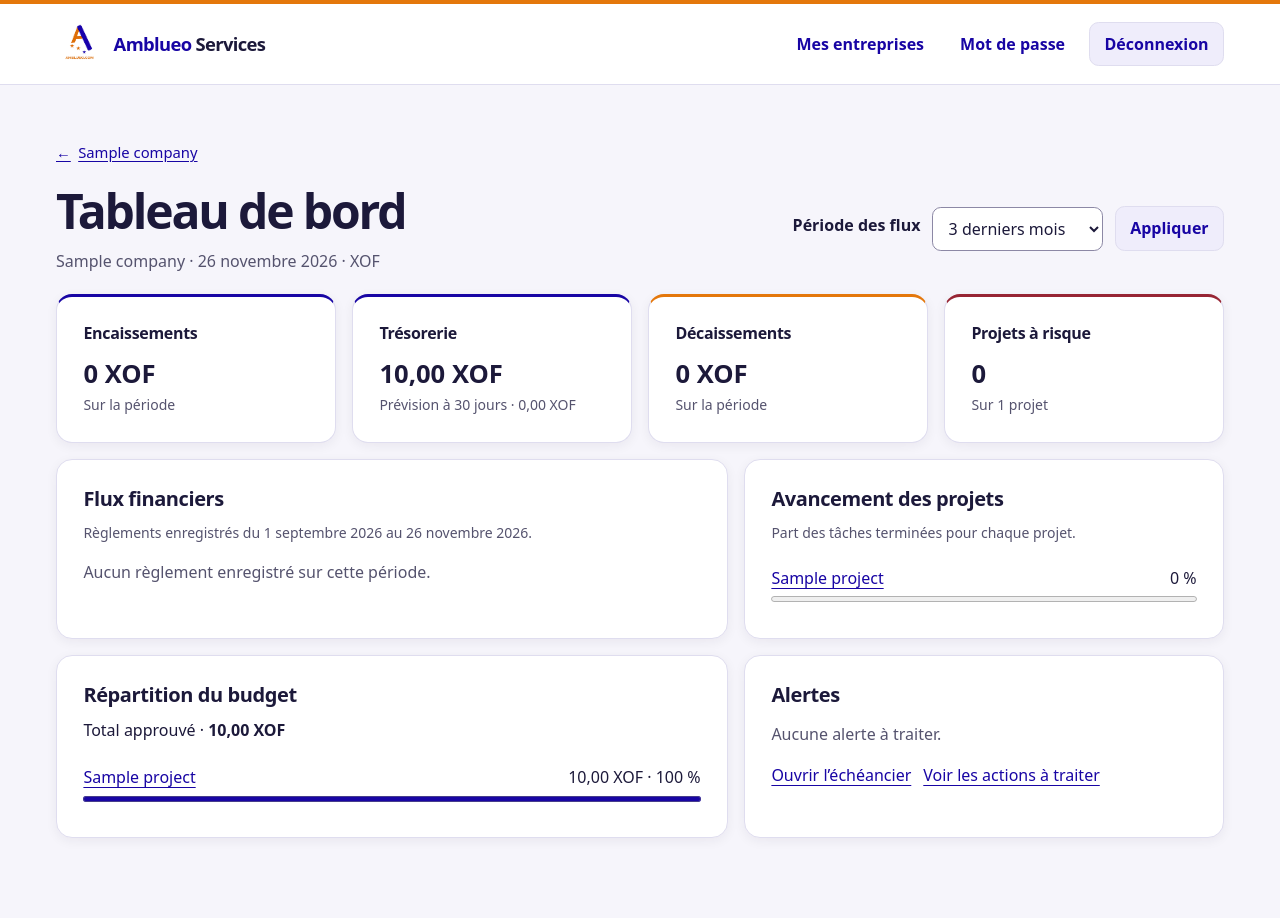
After one commit to 30diaby-arch/amblueo-services, a Django app: page /e/1/tableau-de-bord/ in a window 1280 px wide. The commit adds this page. Run offline with Django 5.2, Linux system fonts and the light colour scheme; a user stored in the database is signed in; tables that the repository leaves empty hold one stand-in row (values such as "Sample post").

Commit message:
Intégrer le tableau de bord d’aide à la décision

```diff
--- a/Backend/config/urls.py
+++ b/Backend/config/urls.py
@@ -1,7 +1,7 @@
 from django.contrib.auth import views as auth
 from django.urls import path
 
-from pilot.views import accounts, companies, exports, financial, imports, projects, system
+from pilot.views import accounts, companies, dashboard, exports, financial, imports, projects, system
 
 urlpatterns = [
     path("health/", system.health, name="health"),
@@ -35,6 +35,7 @@ urlpatterns = [
     path("e/<int:AMBLUEO_UI_ENTREPRISE_ID>/operation/<int:AMBLUEO_UI_OBJET_ID>/correction/<int:AMBLUEO_UI_ECRITURE_ID>/", financial.posting_void, name="posting_void"),
     path("e/<int:AMBLUEO_UI_ENTREPRISE_ID>/operation/<int:AMBLUEO_UI_OBJET_ID>/document/", financial.attachment, name="attachment"),
     path("e/<int:AMBLUEO_UI_ENTREPRISE_ID>/tresorerie/", financial.opening, name="opening"),
+    path("e/<int:AMBLUEO_UI_ENTREPRISE_ID>/tableau-de-bord/", dashboard.overview, name="dashboard"),
     path("e/<int:AMBLUEO_UI_ENTREPRISE_ID>/import-initial/", imports.initial, name="initial_import"),
     path("e/<int:AMBLUEO_UI_ENTREPRISE_ID>/echeancier/", financial.schedule, name="schedule"),
     path("e/<int:AMBLUEO_UI_ENTREPRISE_ID>/operation/<int:AMBLUEO_UI_OBJET_ID>/reference/",
--- /dev/null
+++ b/Backend/pilot/views/dashboard.py
@@ -0,0 +1,106 @@
+from datetime import timedelta
+
+from django.contrib.auth.decorators import login_required
+from django.db.models import Count, Q, Sum
+from django.shortcuts import render
+from django.utils import timezone
+from django.utils.formats import date_format
+from django.views.decorators.cache import never_cache
+from django.views.decorators.http import require_safe
+
+from .. import finance
+from ..models import Operation, Posting, Project
+from .common import AMBLUEO_SECURITE_FINANCE, membership
+
+
+AMBLUEO_DASHBOARD_PERIODES = (
+    ("1", "Ce mois"), ("3", "3 derniers mois"), ("12", "12 derniers mois"),
+)
+
+
+def flux(AMBLUEO_DASHBOARD_ENTREPRISE, AMBLUEO_DASHBOARD_JOUR, AMBLUEO_DASHBOARD_MOIS):
+    AMBLUEO_DASHBOARD_DEBUT = AMBLUEO_DASHBOARD_JOUR.replace(day=1)
+    for AMBLUEO_DASHBOARD_INDEX in range(AMBLUEO_DASHBOARD_MOIS - 1):
+        AMBLUEO_DASHBOARD_DEBUT = (AMBLUEO_DASHBOARD_DEBUT - timedelta(days=1)).replace(day=1)
+    AMBLUEO_DASHBOARD_GROUPES = {}
+    AMBLUEO_DASHBOARD_DATE = AMBLUEO_DASHBOARD_DEBUT
+    while AMBLUEO_DASHBOARD_DATE <= AMBLUEO_DASHBOARD_JOUR:
+        AMBLUEO_DASHBOARD_CLE = (
+            (AMBLUEO_DASHBOARD_DATE.day - 1) // 7 if AMBLUEO_DASHBOARD_MOIS == 1
+            else AMBLUEO_DASHBOARD_DATE.replace(day=1)
+        )
+        if AMBLUEO_DASHBOARD_CLE not in AMBLUEO_DASHBOARD_GROUPES:
+            AMBLUEO_DASHBOARD_GROUPES[AMBLUEO_DASHBOARD_CLE] = {
+                "label": date_format(AMBLUEO_DASHBOARD_DATE, "j M" if AMBLUEO_DASHBOARD_MOIS == 1 else "M y"),
+                "income": finance.AMBLUEO_FINANCE_ZERO, "expense": finance.AMBLUEO_FINANCE_ZERO,
+            }
+        AMBLUEO_DASHBOARD_DATE += timedelta(days=1)
+
+    for AMBLUEO_DASHBOARD_ECRITURE in Posting.objects.filter(
+        operation__project__company=AMBLUEO_DASHBOARD_ENTREPRISE,
+        operation__state=Operation.State.APPROVED, kind=Posting.Kind.PAYMENT, void=False,
+        date__range=(AMBLUEO_DASHBOARD_DEBUT, AMBLUEO_DASHBOARD_JOUR),
+    ).order_by().values("date", "operation__kind").annotate(amount=Sum("amount")):
+        AMBLUEO_DASHBOARD_DATE = AMBLUEO_DASHBOARD_ECRITURE["date"]
+        AMBLUEO_DASHBOARD_CLE = (
+            (AMBLUEO_DASHBOARD_DATE.day - 1) // 7 if AMBLUEO_DASHBOARD_MOIS == 1
+            else AMBLUEO_DASHBOARD_DATE.replace(day=1)
+        )
+        AMBLUEO_DASHBOARD_GROUPES[AMBLUEO_DASHBOARD_CLE][AMBLUEO_DASHBOARD_ECRITURE["operation__kind"]] += (
+            AMBLUEO_DASHBOARD_ECRITURE["amount"]
+        )
+    AMBLUEO_DASHBOARD_POINTS = list(AMBLUEO_DASHBOARD_GROUPES.values())
+    AMBLUEO_DASHBOARD_MAX = max(
+        max(AMBLUEO_DASHBOARD_POINT["income"], AMBLUEO_DASHBOARD_POINT["expense"])
+        for AMBLUEO_DASHBOARD_POINT in AMBLUEO_DASHBOARD_POINTS
+    )
+    AMBLUEO_DASHBOARD_TOTAUX = dict.fromkeys(Operation.Kind.values, finance.AMBLUEO_FINANCE_ZERO)
+    for AMBLUEO_DASHBOARD_POINT in AMBLUEO_DASHBOARD_POINTS:
+        for AMBLUEO_DASHBOARD_TYPE in Operation.Kind.values:
+            AMBLUEO_DASHBOARD_MONTANT = AMBLUEO_DASHBOARD_POINT[AMBLUEO_DASHBOARD_TYPE]
+            AMBLUEO_DASHBOARD_TOTAUX[AMBLUEO_DASHBOARD_TYPE] += AMBLUEO_DASHBOARD_MONTANT
+            AMBLUEO_DASHBOARD_POINT[f"{AMBLUEO_DASHBOARD_TYPE}_height"] = (
+                round(100 * AMBLUEO_DASHBOARD_MONTANT / AMBLUEO_DASHBOARD_MAX) if AMBLUEO_DASHBOARD_MAX else 0
+            )
+    return AMBLUEO_DASHBOARD_DEBUT, AMBLUEO_DASHBOARD_POINTS, AMBLUEO_DASHBOARD_TOTAUX
+
+
+@login_required
+@never_cache
+@require_safe
+def overview(AMBLUEO_UI_REQUETE, AMBLUEO_UI_ENTREPRISE_ID):
+    AMBLUEO_UI_MEMBRE = membership(AMBLUEO_UI_REQUETE, AMBLUEO_UI_ENTREPRISE_ID, AMBLUEO_SECURITE_FINANCE)
+    AMBLUEO_UI_PERIODE = AMBLUEO_UI_REQUETE.GET.get("periode", "3")
+    if AMBLUEO_UI_PERIODE not in dict(AMBLUEO_DASHBOARD_PERIODES):
+        AMBLUEO_UI_PERIODE = "3"
+    AMBLUEO_UI_JOUR = timezone.localdate()
+    AMBLUEO_UI_DEBUT, AMBLUEO_UI_FLUX, AMBLUEO_UI_TOTAUX = flux(
+        AMBLUEO_UI_MEMBRE.company, AMBLUEO_UI_JOUR, int(AMBLUEO_UI_PERIODE),
+    )
+    AMBLUEO_UI_PROJETS = Project.objects.filter(company_id=AMBLUEO_UI_ENTREPRISE_ID).annotate(
+        tasks_total=Count("task"),
+        tasks_done=Count("task", filter=Q(task__status="done")),
+    ).order_by("end", "pk")
+    AMBLUEO_UI_BUDGETS = [(AMBLUEO_UI_PROJET, finance.budget_summary(AMBLUEO_UI_PROJET))
+                          for AMBLUEO_UI_PROJET in AMBLUEO_UI_PROJETS]
+    AMBLUEO_UI_RISQUES = [(AMBLUEO_UI_PROJET, AMBLUEO_UI_STATS)
+                         for AMBLUEO_UI_PROJET, AMBLUEO_UI_STATS in AMBLUEO_UI_BUDGETS
+                         if AMBLUEO_UI_STATS["forecast"] < 0]
+    AMBLUEO_UI_TOTAL_BUDGET = sum(
+        (AMBLUEO_UI_STATS["approved"] for _, AMBLUEO_UI_STATS in AMBLUEO_UI_BUDGETS), finance.AMBLUEO_FINANCE_ZERO,
+    )
+    AMBLUEO_UI_ECHEANCES = finance.payment_schedule(Operation.objects.filter(
+        project__company_id=AMBLUEO_UI_ENTREPRISE_ID, due__lt=AMBLUEO_UI_JOUR,
+    ).select_related("project").order_by("due", "pk"))
+    AMBLUEO_UI_DEPENSES = Operation.objects.filter(
+        project__company_id=AMBLUEO_UI_ENTREPRISE_ID, kind=Operation.Kind.EXPENSE, state=Operation.State.SUBMITTED,
+    ).select_related("project").order_by("due", "pk")
+    return render(AMBLUEO_UI_REQUETE, "pilot/dashboard.html", {
+        "member": AMBLUEO_UI_MEMBRE, "today": AMBLUEO_UI_JOUR, "period_start": AMBLUEO_UI_DEBUT,
+        "period": AMBLUEO_UI_PERIODE, "periods": AMBLUEO_DASHBOARD_PERIODES,
+        "flow": AMBLUEO_UI_FLUX, "totals": AMBLUEO_UI_TOTAUX,
+        "cash": finance.cash_summary(AMBLUEO_UI_MEMBRE.company),
+        "projects": AMBLUEO_UI_PROJETS, "project_count": len(AMBLUEO_UI_PROJETS),
+        "budgets": AMBLUEO_UI_BUDGETS, "budget_total": AMBLUEO_UI_TOTAL_BUDGET,
+        "risks": AMBLUEO_UI_RISQUES, "overdue": AMBLUEO_UI_ECHEANCES, "pending": AMBLUEO_UI_DEPENSES[:5],
+    })
--- a/Frontend/static/pilot/app.css
+++ b/Frontend/static/pilot/app.css
@@ -341,3 +341,38 @@ input[type=checkbox], input[type=radio] { accent-color: var(--AMBLUEO_UI_PRIMAIR
 .setup-list li strong { display: block; }
 .setup-list li span { color: var(--AMBLUEO_UI_SECONDAIRE); }
 .export-filters { margin-bottom: 1rem; }
+
+.dashboard-header { margin-bottom: 1.25rem; }
+.dashboard-header form { margin: 0; }
+.dashboard-header select { width: auto; }
+.dashboard-kpis, .dashboard-panels { display: grid; gap: 1rem; margin-bottom: 1rem; }
+.dashboard-kpis { grid-template-columns: repeat(4, minmax(0, 1fr)); }
+.dashboard-panels { grid-template-columns: minmax(0, 1.4fr) minmax(0, 1fr); }
+.dashboard .panel { margin: 0; box-shadow: 0 3px 12px rgb(28 25 58 / 6%); }
+.dashboard-kpis .panel { border-top: .24rem solid var(--AMBLUEO_UI_PRIMAIRE); }
+.dashboard-kpis .dashboard-expenses { border-top-color: var(--AMBLUEO_UI_ACCENT); }
+.dashboard-kpis .dashboard-risks { border-top-color: var(--AMBLUEO_UI_DANGER); }
+.dashboard-kpis h2 { font-size: 1rem; }
+.dashboard-kpis strong { display: block; font-size: clamp(1.2rem, 2vw, 1.65rem); }
+.dashboard-kpis span { display: block; color: var(--AMBLUEO_UI_SECONDAIRE); font-size: .875rem; }
+.dashboard-legend { display: flex; gap: .9rem; flex-wrap: wrap; font-size: .875rem; }
+.dashboard-legend span::before { content: ""; display: inline-block; width: .65rem; height: .65rem; margin-right: .35rem; background: var(--AMBLUEO_UI_PRIMAIRE); border-radius: .15rem; }
+.dashboard-legend span + span::before { background: var(--AMBLUEO_UI_ACCENT); }
+.dashboard-chart-wrap { overflow-x: auto; }
+.dashboard-chart { display: flex; gap: .45rem; margin: .75rem 0; width: max-content; min-width: 100%; }
+.dashboard-group { display: grid; grid-template-rows: 10rem 2rem; width: 2.2rem; flex: 1; text-align: center; }
+.dashboard-columns { display: flex; align-items: end; justify-content: center; gap: .2rem; height: 100%; border-bottom: 1px solid var(--AMBLUEO_UI_BORDURE); }
+.dashboard-bar { width: 38%; height: var(--dashboard-value); background: var(--AMBLUEO_UI_PRIMAIRE); border-radius: .2rem .2rem 0 0; }
+.dashboard-bar.expense { background: var(--AMBLUEO_UI_ACCENT); }
+.dashboard-group small { font-size: .75rem; }
+.dashboard-progress li { display: grid; grid-template-columns: minmax(0, 1fr) auto; gap: .15rem .65rem; padding: .4rem 0; }
+.dashboard-progress progress { grid-column: 1 / -1; width: 100%; height: .75rem; accent-color: var(--AMBLUEO_UI_PRIMAIRE); }
+.dashboard-alerts li { display: flex; align-items: baseline; gap: .65rem; padding: .5rem 0; border-bottom: 1px solid var(--AMBLUEO_UI_BORDURE); }
+.dashboard-alerts strong { color: var(--AMBLUEO_UI_DANGER); font-size: .875rem; }
+@media (max-width: 840px) {
+    .dashboard-kpis { grid-template-columns: repeat(2, minmax(0, 1fr)); }
+    .dashboard-panels { grid-template-columns: minmax(0, 1fr); }
+}
+@media (max-width: 420px) {
+    .dashboard-kpis { grid-template-columns: minmax(0, 1fr); }
+}
--- a/Frontend/templates/pilot/company.html
+++ b/Frontend/templates/pilot/company.html
@@ -1,7 +1,7 @@
 {% extends "pilot/base.html" %}{% block title %}{{ member.company }} · Amblueo Services{% endblock %}{% block content %}
 <nav class="crumb" aria-label="Fil d’Ariane"><a href="{% url 'home' %}">Mes entreprises</a></nav>
 <div class="heading"><div><h1>{{ member.company }}</h1><p>{{ member.get_role_display }} · {{ member.company.currency }}</p></div>
-<div class="actions">{% if can_manage %}<a class="button" href="{% url 'project_new' member.company_id %}">Nouveau projet</a>{% endif %}
+<div class="actions">{% if can_finance %}<a class="button" href="{% url 'dashboard' member.company_id %}">Tableau de bord</a>{% endif %}{% if can_manage %}<a class="button" href="{% url 'project_new' member.company_id %}">Nouveau projet</a>{% endif %}
 {% if member.role == "owner" %}<a class="button secondary" href="{% url 'initial_import' member.company_id %}">Importer des données</a>{% endif %}
 {% if can_view_finance %}<a class="button secondary" href="{% url 'schedule' member.company_id %}">Échéancier</a><a class="button secondary" href="{% url 'export' member.company_id %}">Préparer un export</a>{% endif %}</div></div>
 {% include "pilot/company/priorities.html" %}
--- /dev/null
+++ b/Frontend/templates/pilot/dashboard.html
@@ -0,0 +1,103 @@
+{% extends "pilot/base.html" %}
+{% block title %}Tableau de bord · {{ member.company }} · Amblueo Services{% endblock %}
+{% block content %}
+{% with currency=member.company.currency %}
+<div class="dashboard">
+    <nav class="crumb" aria-label="Fil d’Ariane"><a href="{% url 'company' member.company_id %}">{{ member.company }}</a></nav>
+    <div class="heading dashboard-header">
+        <div><h1>Tableau de bord</h1><p>{{ member.company }} · {{ today }} · {{ currency }}</p></div>
+        <form method="get" class="actions">
+            <label for="dashboard-periode">Période des flux</label>
+            <select id="dashboard-periode" name="periode">
+                {% for value, label in periods %}<option value="{{ value }}"{% if period == value %} selected{% endif %}>{{ label }}</option>{% endfor %}
+            </select>
+            <button class="quiet">Appliquer</button>
+        </form>
+    </div>
+    <section class="dashboard-kpis" aria-label="Indicateurs clés">
+        <div class="panel"><h2>Encaissements</h2><strong>{{ totals.income }} {{ currency }}</strong><span>Sur la période</span></div>
+        <div class="panel"><h2>Trésorerie</h2>
+            {% if cash %}<strong>{{ cash.current }} {{ currency }}</strong><span>Prévision à 30 jours · {{ cash.forecast }} {{ currency }}</span>
+            {% else %}<a href="{% url 'opening' member.company_id %}">Initialiser le solde d’ouverture</a>{% endif %}
+        </div>
+        <div class="panel dashboard-expenses"><h2>Décaissements</h2><strong>{{ totals.expense }} {{ currency }}</strong><span>Sur la période</span></div>
+        <div class="panel dashboard-risks"><h2>Projets à risque</h2><strong>{{ risks|length }}</strong><span>Sur {{ project_count }} projet{{ project_count|pluralize }}</span></div>
+    </section>
+    <div class="dashboard-panels">
+        <section class="panel" aria-labelledby="dashboard-flux">
+            <h2 id="dashboard-flux">Flux financiers</h2>
+            <p class="helptext">Règlements enregistrés du {{ period_start }} au {{ today }}.</p>
+            {% if totals.income or totals.expense %}
+            <div class="dashboard-legend" aria-hidden="true"><span>Encaissements</span><span>Décaissements</span></div>
+            <div class="dashboard-chart-wrap">
+                <div class="dashboard-chart" aria-hidden="true">
+                    {% for point in flow %}
+                    <div class="dashboard-group">
+                        <div class="dashboard-columns">
+                            <div class="dashboard-bar" style="--dashboard-value:{{ point.income_height }}%" title="Encaissements · {{ point.income }} {{ currency }}"></div>
+                            <div class="dashboard-bar expense" style="--dashboard-value:{{ point.expense_height }}%" title="Décaissements · {{ point.expense }} {{ currency }}"></div>
+                        </div>
+                        <small>{{ point.label }}</small>
+                    </div>
+                    {% endfor %}
+                </div>
+            </div>
+            <details><summary>Voir les montants par période</summary>
+                <div class="table-wrap" tabindex="0" role="region" aria-label="Montants des flux">
+                    <table><thead><tr><th scope="col">Période</th><th scope="col">Encaissements</th><th scope="col">Décaissements</th></tr></thead>
+                    <tbody>{% for point in flow %}<tr><th scope="row">{{ point.label }}</th><td>{{ point.income }} {{ currency }}</td><td>{{ point.expense }} {{ currency }}</td></tr>{% endfor %}</tbody></table>
+                </div>
+            </details>
+            {% else %}<p class="empty">Aucun règlement enregistré sur cette période.</p>{% endif %}
+        </section>
+        <section class="panel" aria-labelledby="dashboard-projets">
+            <h2 id="dashboard-projets">Avancement des projets</h2>
+            <p class="helptext">Part des tâches terminées pour chaque projet.</p>
+            <ul class="clean dashboard-progress">
+                {% for project in projects|slice:":6" %}
+                <li><a href="{% url 'project' member.company_id project.pk %}">{{ project.name }}</a>
+                    {% if project.tasks_total %}
+                    <span>{% widthratio project.tasks_done project.tasks_total 100 %} %</span>
+                    <progress max="{{ project.tasks_total }}" value="{{ project.tasks_done }}" aria-label="Tâches terminées pour {{ project.name }}"></progress>
+                    {% else %}<span class="helptext">Aucune tâche</span>{% endif %}
+                </li>
+                {% empty %}<li class="empty">Aucun projet.</li>{% endfor %}
+            </ul>
+            {% if project_count > 6 %}<a href="{% url 'company' member.company_id %}#projets">Voir tous les projets</a>{% endif %}
+        </section>
+        <section class="panel" aria-labelledby="dashboard-budgets">
+            <h2 id="dashboard-budgets">Répartition du budget</h2>
+            {% if budget_total %}
+                <p>Total approuvé · <strong>{{ budget_total }} {{ currency }}</strong></p>
+                <ul class="clean dashboard-progress">
+                    {% for project, stats in budgets %}{% if stats.approved %}
+                    <li><a href="{% url 'project' member.company_id project.pk %}#budget">{{ project.name }}</a>
+                        {% widthratio stats.approved budget_total 100 as share %}
+                        <span>{{ stats.approved }} {{ currency }} · {{ share }} %</span>
+                        <progress max="100" value="{{ share }}" aria-label="Part du budget pour {{ project.name }}"></progress>
+                    </li>
+                    {% endif %}{% endfor %}
+                </ul>
+            {% else %}<p class="empty">Aucun budget approuvé.</p>{% endif %}
+        </section>
+        <section class="panel" aria-labelledby="dashboard-alertes">
+            <h2 id="dashboard-alertes">Alertes</h2>
+            <ul class="clean dashboard-alerts">
+                {% if cash.forecast < 0 %}<li><strong>Trésorerie</strong><a href="{% url 'company' member.company_id %}">Solde prévisionnel négatif · {{ cash.forecast }} {{ currency }}</a></li>{% endif %}
+                {% for project, stats in risks|slice:":5" %}
+                <li><strong>Budget</strong><a href="{% url 'project' member.company_id project.pk %}#budget">{{ project.name }} · {% if stats.available < 0 %}Budget dépassé{% else %}Risque de dépassement{% endif %}</a></li>
+                {% endfor %}
+                {% for op, amount in overdue|slice:":5" %}
+                <li><strong>Impayé</strong><a href="{% url 'operation' member.company_id op.pk %}">{{ op.title }} · {{ amount }} {{ currency }} · {{ op.due }}</a></li>
+                {% endfor %}
+                {% for op in pending %}
+                <li><strong>Validation</strong><a href="{% url 'operation' member.company_id op.pk %}">{{ op.title }} · {{ op.amount }} {{ currency }}</a></li>
+                {% endfor %}
+            </ul>
+            {% if not risks and not overdue and not pending and not cash.forecast < 0 %}<p class="empty">Aucune alerte à traiter.</p>{% endif %}
+            <div class="actions"><a href="{% url 'schedule' member.company_id %}">Ouvrir l’échéancier</a><a href="{% url 'company' member.company_id %}#priorites">Voir les actions à traiter</a></div>
+        </section>
+    </div>
+</div>
+{% endwith %}
+{% endblock %}
```
Also changed, not shown: Backend/pilot/tests.py (+58 -0 lines), Documentation/recette.md (+11 -0 lines), Operations/verifier-affichage.py (+9 -0 lines).
